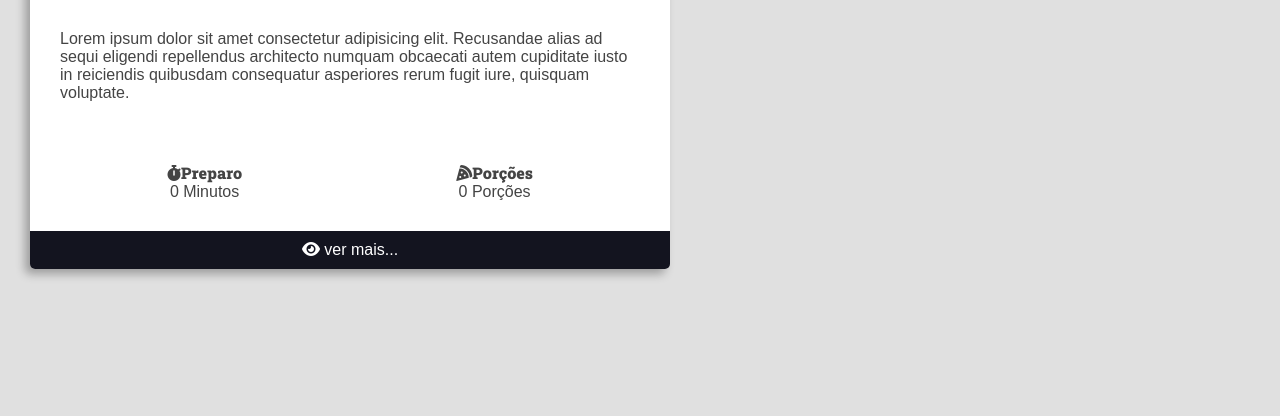
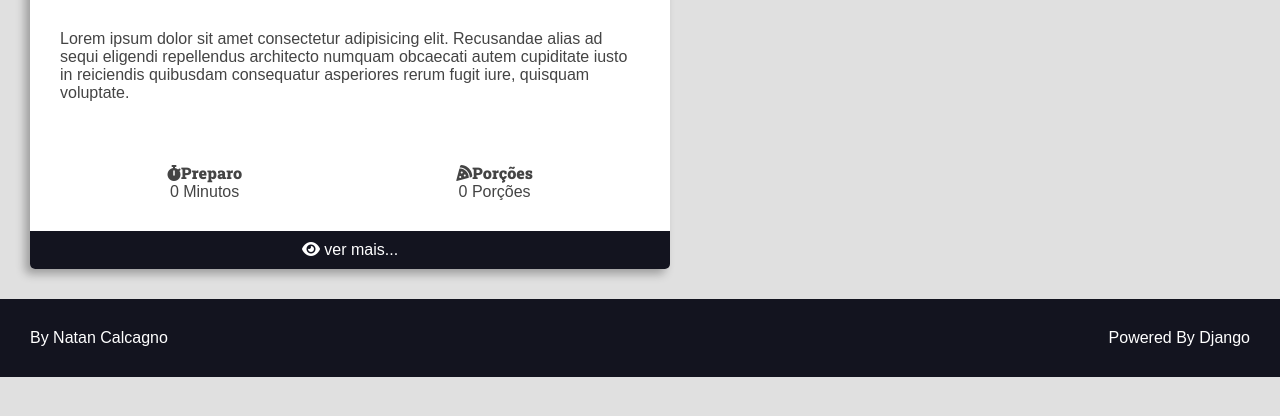
Before and after one commit to natancalcagno/NfWeb, a Django app: page / in a window 1280 px wide. Shown: the part 346-762 px from the top of the page. Run offline with Django 4.2, Linux system fonts and the light colour scheme; some libraries are stand-ins or nearby versions.

Commit message:
criado footer

```diff
--- /dev/null
+++ b/receita/templates/receita/partials/footer.html
@@ -0,0 +1,9 @@
+<footer class="main-footer">
+    <div class="developer">
+        <a href="#" target="_blank" rel="noreferrer noopener">By Natan Calcagno</a>
+    </div>
+    <div class="powered">
+        <a href="#" target="_blank" rel="noreferrer noopener">Powered By Django</a>
+    </div>
+
+</footer>
--- a/receita/templates/receita/partials/head.html
+++ b/receita/templates/receita/partials/head.html
@@ -255,5 +255,22 @@
         .recipe-footer a:hover {
             filter: brightness(1.5);
         }
+
+        .main-footer {
+            display: flex;
+            text-align: center;
+            justify-content: space-between;
+            background: var(--color-primary-dark);
+            color: var(--color-with);
+            padding: var(--spacing-gutter-medium);
+        }
+        .main-footer a {
+            color: var(--color-with);
+            text-decoration: none;
+            transition: all 300ms ease-in-out;
+        }
+        .main-footer a:hover {
+            filter: brightness(.9);
+        }
     </style>
 </head>
--- /dev/null
+++ b/receita/templates/receita/partials/recipe.html
@@ -0,0 +1,55 @@
+<div class="recipe recipe-list-item">
+    <div class="recipe-cover">
+        <img src="https://via.placeholder.com/1280x720.png/f8d7da" alt="temporário">
+    </div>
+    <div class="recipe-title-container">
+        <h2 class="recipe-title">Lorem ipsum dolor sit amet.</h2>
+    </div>
+
+    <div class="recipe-author">
+
+        <span class="recipe-author-item">
+            <i class="fas fa-user"></i>
+            Natan Calcagno
+
+        </span>
+        <span class="recipe-author-item">
+            <i class="fas fa-calendar-alt"></i>
+            05/01/2023 às 10:05
+        </span>
+        <span class="recipe-author-item">
+            <a href="/receita/category/cafe-da-manha" >
+                <i class="fas fa-layer-group"></i>
+                <span>Café da manha</span>
+            </a>
+        </span>
+    </div>
+    <div class="recipe-content">
+        <p>Lorem ipsum dolor sit amet consectetur adipisicing elit. Recusandae alias ad sequi eligendi repellendus architecto numquam obcaecati autem cupiditate iusto in reiciendis quibusdam consequatur asperiores rerum fugit iure, quisquam voluptate.</p>
+    </div>
+
+    <div class="recipe-meta-container">
+        <div class="recipe-meta recipe-preparation">
+            <h3 class="recipe-meta-title"><i class="fas fa-stopwatch"></i>Preparo</h3>
+            <div class="recipe-meta-text">
+                0 Minutos
+            </div>
+        </div>
+        <div class="recipe-meta recipe-servings">
+            <h3 class="recipe-meta-title"><i class="fas fa-pizza-slice"></i>Porções</h3>
+            <div class="recipe-meta-text">
+                0 Porções
+            </div>
+        </div>
+
+    </div>
+
+    <footer class="recipe-footer">
+        <a class="recipe-read-more button button-dark button-full-width" href="/receita/3/">
+            <i class="fas fa-eye"></i>
+            <span>ver mais...</span>
+        </a>
+
+    </footer>
+
+</div>
```
Also changed, not shown: receita/templates/receita/pages/home.html (+2 -60 lines).
